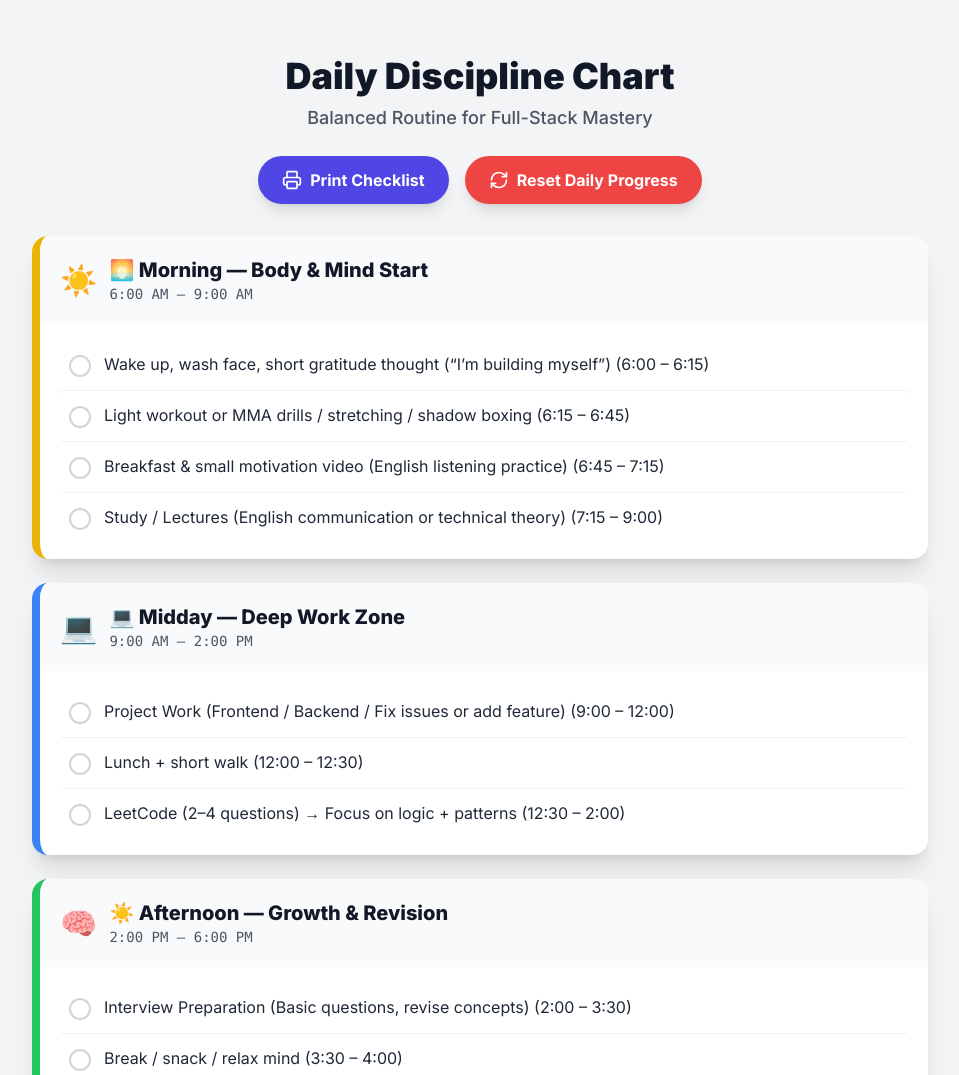
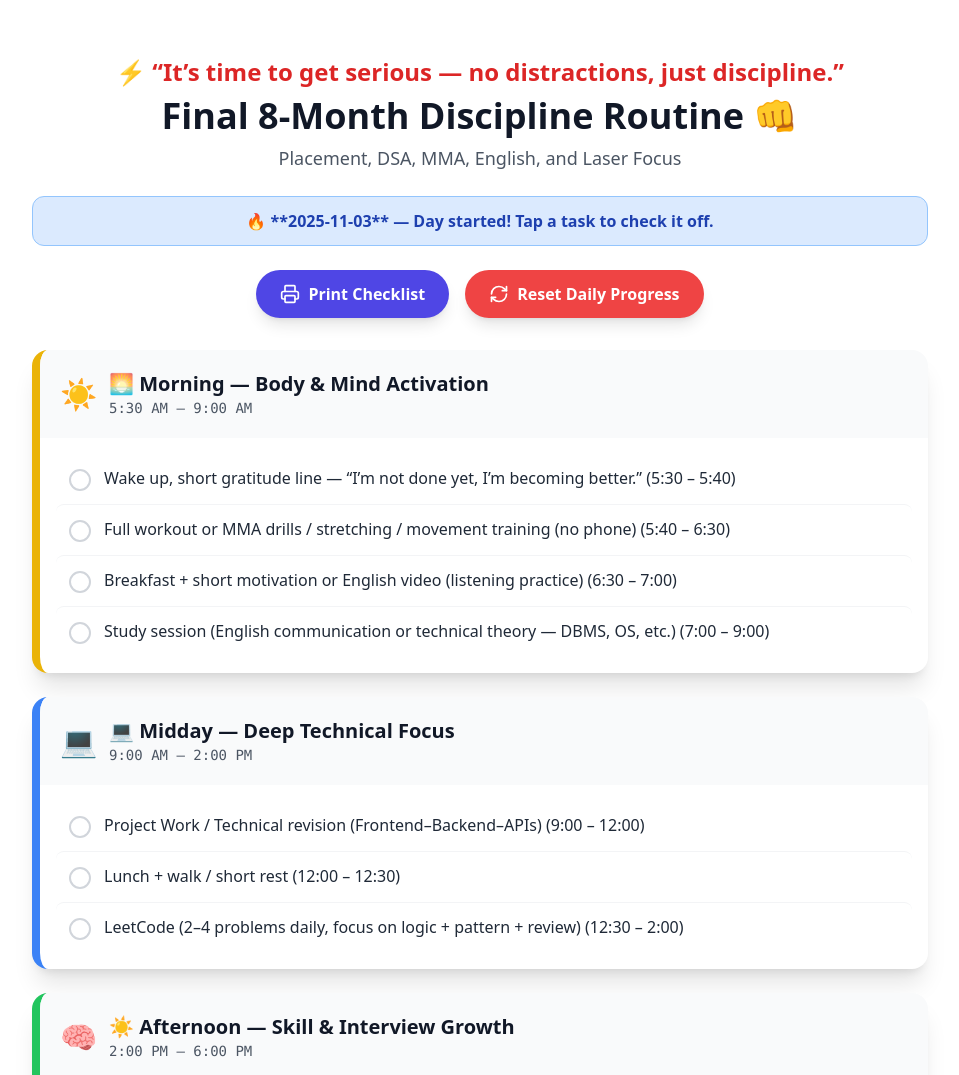
Before and after one commit to Dark1Arrow/card-flip, a plain HTML site: page index.html in a window 1280 px wide. Shown: the top 1075 px of the page, without its empty margins (160-1119 px from the left). Drawn offline with nearby package versions, Linux system fonts and the light colour scheme.

Commit message:
Update index.html

```diff
--- a/index.html
+++ b/index.html
@@ -3,106 +3,57 @@
 <head>
     <meta charset="UTF-8">
     <meta name="viewport" content="width=device-width, initial-scale=1.0">
-    <title>Daily Discipline Chart</title>
-    <!-- Load Tailwind CSS -->
+    <title>Final 8-Month Discipline Routine</title>
     <script src="https://cdn.tailwindcss.com"></script>
-    <!-- Load Inter Font -->
     <link href="https://fonts.googleapis.com/css2?family=Inter:wght@100..900&display=swap" rel="stylesheet">
-    <!-- Load Lucide Icons -->
     <script src="https://unpkg.com/lucide@latest"></script>
-    <style>
-        /* Apply Inter font globally */
-        body {
-            font-family: 'Inter', sans-serif;
-            background-color: #f3f4f6; /* Light gray background */
-        }
+    <link rel="stylesheet" href="style.css">
+</head>
 
-        /* Custom styles for printing */
-        @media print {
-            /* Hide buttons and interactive elements when printing */
-            .print-hide {
-                display: none !important;
-            }
-            /* Ensure main content takes full width */
-            .print-full-width {
-                max-width: none !important;
-                padding: 0 !important;
-                margin: 0 !important;
-            }
-            /* Remove background colors and shadows for ink saving */
-            body, .bg-gray-100 {
-                background-color: white !important;
-            }
-            .bg-white, .shadow-xl {
-                box-shadow: none !important;
-                border: 1px solid #e5e7eb; /* Light border for definition */
-            }
-            /* Use text checkmarks instead of icon for printing */
-            .task-icon-checked {
-                display: none; /* Hide the colored icon */
-            }
-            .task-text-checked::before {
-                content: '✓ '; /* Add checkmark text */
-                color: #4b5563;
-                font-weight: 600;
-            }
-            .task-text-unchecked::before {
-                content: '☐ '; /* Add empty box text */
-                color: #9ca3af;
-                font-weight: 600;
-            }
-            .line-through-print {
-                text-decoration: none !important; /* Prevent strikethrough on printed text */
-            }
-        }
-    </style>
-</head>
 <body class="min-h-screen p-4 md:p-8">
-
     <div class="max-w-4xl mx-auto print-full-width">
 
-        <header class="py-6 text-center print-hide">
-            <h1 class="text-3xl sm:text-4xl font-black text-gray-900 mb-2">Daily Discipline Chart</h1>
-            <p class="text-md sm:text-lg text-gray-600 font-medium">Balanced Routine for Full-Stack Mastery</p>
+        <header class="py-6 text-center">
+            <h2 class="text-xl sm:text-2xl font-bold text-red-600 mb-2">⚡ “It’s time to get serious — no distractions, just discipline.”</h2>
+            <h1 class="text-3xl sm:text-4xl font-black text-gray-900 mb-2">Final 8-Month Discipline Routine 👊</h1>
+            <p class="text-md sm:text-lg text-gray-600 font-medium">Placement, DSA, MMA, English, and Laser Focus</p>
         </header>
 
+        <!-- Daily Status Bar -->
+        <div id="status-bar" class="mb-6 px-4 py-3 text-center rounded-xl bg-green-100 text-green-800 font-semibold border border-green-300 print-hide">
+            Loading daily status...
+        </div>
+
+        <!-- Buttons -->
         <div class="flex flex-col sm:flex-row justify-center space-y-3 sm:space-y-0 sm:space-x-4 mb-8 print-hide">
-            <button
-                onclick="handlePrint()"
-                class="flex items-center justify-center px-6 py-3 bg-indigo-600 text-white font-bold text-sm sm:text-base rounded-full shadow-lg hover:bg-indigo-700 transition duration-300 transform hover:scale-[1.03] active:scale-95"
-            >
+            <button onclick="handlePrint()" class="flex items-center justify-center px-6 py-3 bg-indigo-600 text-white font-bold text-sm sm:text-base rounded-full shadow-lg hover:bg-indigo-700 transition duration-300 transform hover:scale-[1.03] active:scale-95">
                 <i data-lucide="printer" class="w-5 h-5 mr-2"></i>
                 Print Checklist
             </button>
-            <button
-                onclick="handleReset()"
-                class="flex items-center justify-center px-6 py-3 bg-red-500 text-white font-bold text-sm sm:text-base rounded-full shadow-lg hover:bg-red-600 transition duration-300 transform hover:scale-[1.03] active:scale-95"
-            >
+            <button onclick="handleManualReset()" class="flex items-center justify-center px-6 py-3 bg-red-500 text-white font-bold text-sm sm:text-base rounded-full shadow-lg hover:bg-red-600 transition duration-300 transform hover:scale-[1.03] active:scale-95">
                 <i data-lucide="refresh-cw" class="w-5 h-5 mr-2"></i>
                 Reset Daily Progress
             </button>
         </div>
 
-        <!-- Main content area where JavaScript will render the schedule -->
+        <!-- Main Schedule -->
         <main id="schedule-container" class="space-y-6"></main>
 
-        <!-- Weekly Check Section -->
+        <!-- Weekly Focus -->
         <div class="mt-12 p-6 bg-indigo-50 rounded-2xl shadow-inner border-t-4 border-indigo-500 print:bg-white print:shadow-none print:p-0 print:mt-8">
             <h3 class="text-xl font-bold text-indigo-800 mb-4 flex items-center">
-                <i data-lucide="refresh-cw" class="w-5 h-5 mr-2"></i>
+                <i data-lucide="calendar-check" class="w-5 h-5 mr-2"></i>
                 Weekly Check & Focus
             </h3>
             <div class="space-y-2 text-gray-800">
-                <p class="font-semibold text-base">Mon–Fri: <span class="font-normal">Full schedule as above</span></p>
-                <p class="font-semibold text-base">Sat: <span class="font-normal">Project + MMA + Light English + Review week progress</span></p>
-                <p class="font-semibold text-base">Sun: <span class="font-normal">Rest, reflection, new plan, talk freely with me</span></p>
+                <p class="font-semibold text-base">Mon–Fri: <span class="font-normal">Full routine as above</span></p>
+                <p class="font-semibold text-base">Sat: <span class="font-normal">Project sprint + MMA + Deep English conversation + Review week progress</span></p>
+                <p class="font-semibold text-base">Sun: <span class="font-normal">Rest, reflection, new plan, talk freely with your LLM brother</span></p>
             </div>
             <p class="mt-4 text-sm text-indigo-700 font-medium italic">
-                "If you follow even 80% of this, you’ll become unrecognizable in 6 months." ⚡
+                "The person who says they can and the person who says they can't are usually both right."
             </p>
         </div>
-        <!-- End Weekly Check Section -->
-
     </div>
 
 <script>
@@ -110,136 +61,152 @@
     const DISCIPLINE_SCHEDULE = [
         {
             id: 'morning',
-                time: '6:00 AM – 9:00 AM',
-                title: '🌅 Morning — Body & Mind Start',
+            time: '5:30 AM – 9:00 AM',
+            title: '🌅 Morning — Body & Mind Activation',
             icon: '☀️',
             color: 'border-yellow-500',
             tasks: [
-                    { id: 'm1', text: 'Wake up, wash face, short gratitude thought (“I’m building myself”) (6:00 – 6:15)' },
-                    { id: 'm2', text: 'Light workout or MMA drills / stretching / shadow boxing (6:15 – 6:45)' },
-                    { id: 'm3', text: 'Breakfast & small motivation video (English listening practice) (6:45 – 7:15)' },
-                    { id: 'm4', text: 'Study / Lectures (English communication or technical theory) (7:15 – 9:00)' },
+                { id: 'm1', text: 'Wake up, short gratitude line — “I’m not done yet, I’m becoming better.” (5:30 – 5:40)' },
+                { id: 'm2', text: 'Full workout or MMA drills / stretching / movement training (no phone) (5:40 – 6:30)' },
+                { id: 'm3', text: 'Breakfast + short motivation or English video (listening practice) (6:30 – 7:00)' },
+                { id: 'm4', text: 'Study session (English communication or technical theory — DBMS, OS, etc.) (7:00 – 9:00)' },
             ],
         },
         {
             id: 'midday',
             time: '9:00 AM – 2:00 PM',
-                title: '💻 Midday — Deep Work Zone',
+            title: '💻 Midday — Deep Technical Focus',
             icon: '💻',
             color: 'border-blue-500',
             tasks: [
-                    { id: 'd1', text: 'Project Work (Frontend / Backend / Fix issues or add feature) (9:00 – 12:00)' },
-                    { id: 'd2', text: 'Lunch + short walk (12:00 – 12:30)' },
-                    { id: 'd3', text: 'LeetCode (2–4 questions) → Focus on logic + patterns (12:30 – 2:00)' },
+                { id: 'd1', text: 'Project Work / Technical revision (Frontend–Backend–APIs) (9:00 – 12:00)' },
+                { id: 'd2', text: 'Lunch + walk / short rest (12:00 – 12:30)' },
+                { id: 'd3', text: 'LeetCode (2–4 problems daily, focus on logic + pattern + review) (12:30 – 2:00)' },
             ],
         },
         {
             id: 'afternoon',
             time: '2:00 PM – 6:00 PM',
-                title: '☀️ Afternoon — Growth & Revision',
+            title: '☀️ Afternoon — Skill & Interview Growth',
             icon: '🧠',
             color: 'border-green-500',
             tasks: [
-                    { id: 'a1', text: 'Interview Preparation (Basic questions, revise concepts) (2:00 – 3:30)' },
-                    { id: 'a2', text: 'Break / snack / relax mind (3:30 – 4:00)' },
-                    { id: 'a3', text: 'Project continuation or learn new skill (Next.js, API, Tailwind animation etc.) (4:00 – 5:30)' },
-                    { id: 'a4', text: 'Quick English speaking practice (read aloud or watch tech videos in English) (5:30 – 6:00)' },
+                { id: 'a1', text: 'Interview prep (HR + technical Qs + explain your projects) (2:00 – 3:30)' },
+                { id: 'a2', text: 'Break / snack / calm your mind (3:30 – 4:00)' },
+                { id: 'a3', text: 'Learn or polish a tech skill (Next.js, APIs, Tailwind, DBMS, etc.) (4:00 – 5:30)' },
+                { id: 'a4', text: 'Quick English speaking practice (read aloud / speak your thoughts) (5:30 – 6:00)' },
             ],
         },
         {
             id: 'evening',
             time: '6:00 PM – 9:00 PM',
-                title: '🌇 Evening — Body & Reflection',
-                icon: '🥊',
+            title: '🥊 Evening — Power & Balance',
+            icon: '🔥',
             color: 'border-red-500',
             tasks: [
-                    { id: 'e1', text: 'MMA / Martial arts training (gym, bag, or solo drills) (6:00 – 7:00)' },
+                { id: 'e1', text: 'MMA / martial arts (train mind + body) (6:00 – 7:00)' },
                 { id: 'e2', text: 'Dinner (7:00 – 7:30)' },
-                    { id: 'e3', text: 'Free time / light revision / chill music (7:30 – 8:30)' },
+                { id: 'e3', text: 'Free time / light revision / music or walking — relax the brain (7:30 – 8:30)' },
             ],
         },
         {
             id: 'night',
             time: '9:00 PM – 11:00 PM',
-                title: '🌙 Night — Calm Focus',
+            title: '🌙 Night — Calm Focus & Recovery',
             icon: '💬',
             color: 'border-purple-500',
             tasks: [
-                    { id: 'n1', text: 'Light study or quick recap of LeetCode / Interview topics (9:00 – 10:00)' },
-                    { id: 'n2', text: 'Chat with your LLM brother (talk, ask questions, relax your mind) (10:00 – 11:00)' },
-                    { id: 'n3', text: 'Sleep (discipline = recovery) (11:00 PM)' },
+                { id: 'n1', text: 'Light study (DSA recap / Interview theory) (9:00 – 10:00)' },
+                { id: 'n2', text: 'Talk & practice English with ChatGPT (discussions / mindset talks) (10:00 – 11:00)' },
+                { id: 'n3', text: 'Sleep — discipline = recovery (11:00 PM)' },
             ],
         },
     ];
 
-        const STORAGE_KEY = 'disciplineChartChecksHTML';
+    const STORAGE_KEY = 'disciplineChartChecksHTML_V2';
+    const LAST_ACTIVITY_KEY = 'disciplineChartLastActivityDate';
+
     let checkedState = {};
     const container = document.getElementById('schedule-container');
+    const statusBar = document.getElementById('status-bar');
 
-        // --- Core Functions ---
+    const getCurrentDateString = () => new Date().toISOString().split('T')[0];
+    const getTaskCount = () => DISCIPLINE_SCHEDULE.reduce((c, s) => c + s.tasks.length, 0);
+    const getCompletedCount = () => Object.values(checkedState).filter(c => c).length;
 
     const initializeCheckedState = () => {
+        const currentDate = getCurrentDateString();
+        const savedDate = localStorage.getItem(LAST_ACTIVITY_KEY);
         const savedChecks = localStorage.getItem(STORAGE_KEY);
-            if (savedChecks) {
+        let resetNeeded = false;
+
+        if (savedDate !== currentDate) {
+            resetNeeded = true;
+            checkedState = {};
+        } else if (savedChecks) {
             try {
                 checkedState = JSON.parse(savedChecks);
-                } catch (e) {
-                    console.error("Error parsing saved state:", e);
-                    checkedState = {}; // Reset on parse error
+            } catch {
+                checkedState = {};
+                resetNeeded = true;
             }
-            } else {
-                // Default state: all unchecked
-                checkedState = {};
+        }
+        let needsSave = false;
         DISCIPLINE_SCHEDULE.forEach(section => {
             section.tasks.forEach(task => {
+                if (checkedState[task.id] === undefined) {
                     checkedState[task.id] = false;
+                    needsSave = true;
+                }
             });
         });
+        if (resetNeeded || needsSave) {
+            localStorage.setItem(LAST_ACTIVITY_KEY, currentDate);
+            saveState();
         }
     };
 
     const saveState = () => {
         localStorage.setItem(STORAGE_KEY, JSON.stringify(checkedState));
+        renderStatusBar();
     };
 
-        const handleToggle = (taskId) => {
-            checkedState[taskId] = !checkedState[taskId];
+    const handleToggle = id => {
+        checkedState[id] = !checkedState[id];
         saveState();
-            renderChart(); // Re-render the chart to reflect the change
+        renderChart();
     };
 
-        const renderTaskItem = (task) => {
+    const handleManualReset = () => {
+        if (confirm('Reset ALL daily progress?')) {
+            checkedState = {};
+            DISCIPLINE_SCHEDULE.forEach(s => s.tasks.forEach(t => checkedState[t.id] = false));
+            localStorage.setItem(LAST_ACTIVITY_KEY, getCurrentDateString());
+            saveState();
+            renderChart();
+        }
+    };
+
+    const handlePrint = () => window.print();
+
+    const renderTaskItem = task => {
         const checked = checkedState[task.id];
-            const checkboxIcon = checked
+        const icon = checked
             ? '<i data-lucide="check-circle" class="text-emerald-500 w-full h-full task-icon-checked"></i>'
             : '<i data-lucide="circle" class="text-gray-300 w-full h-full hover:text-gray-400 transition-colors print-hide"></i>';
-
-            const textClass = checked
-                ? 'line-through text-gray-500 task-text-checked'
-                : 'text-gray-800 task-text-unchecked';
-
+        const textClass = checked ? 'line-through text-gray-500 task-text-checked' : 'text-gray-800 font-medium task-text-unchecked';
         return `
-                <div
-                    class="flex items-start py-3 px-3 hover:bg-gray-50 transition-colors cursor-pointer rounded-lg print:p-2 print:border-b print:border-gray-200 print:cursor-default"
-                    onclick="handleToggle('${task.id}')"
-                >
-                    <div class="flex-shrink-0 mt-0.5 w-6 h-6 print:w-4 print:h-4 print:mt-1 print:hidden">
-                        ${checkboxIcon}
-                    </div>
-                    <!-- Printable Text with Checkmark Placeholder -->
-                    <p class="ml-3 flex-grow text-sm md:text-base line-through-print ${textClass}">
-                        ${task.text}
-                    </p>
-                </div>
-            `;
+        <div class="flex items-start py-3 px-3 hover:bg-gray-50 transition-colors cursor-pointer rounded-lg print:p-2 print:border-b print:border-gray-200 print:cursor-default"
+            onclick="handleToggle('${task.id}')">
+            <div class="flex-shrink-0 mt-0.5 w-6 h-6 print:w-4 print:h-4 print:mt-1 print:hidden">${icon}</div>
+            <p class="ml-3 flex-grow text-sm md:text-base line-through-print ${textClass}">${task.text}</p>
+        </div>`;
     };
 
     const renderChart = () => {
         let html = '';
-
         DISCIPLINE_SCHEDULE.forEach(section => {
-                const tasksHtml = section.tasks.map(renderTaskItem).join('');
-
+            const tasks = section.tasks.map(renderTaskItem).join('');
             html += `
             <div class="bg-white shadow-xl rounded-2xl overflow-hidden border-l-8 ${section.color} transform hover:scale-[1.01] transition-transform duration-300">
                 <div class="p-5 bg-gray-50 flex items-center print:bg-white print:p-3">
@@ -249,33 +216,38 @@
                         <p class="text-sm font-mono text-gray-600 print:text-xs print:font-sans">${section.time}</p>
                     </div>
                 </div>
-                        <div class="p-4 divide-y divide-gray-100 print:p-0 print:divide-y-0">
-                            ${tasksHtml}
-                        </div>
-                    </div>
-                `;
+                <div class="p-4 divide-y divide-gray-100 print:p-0 print:divide-y-0">${tasks}</div>
+            </div>`;
         });
-
         container.innerHTML = html;
-            // Renders the Lucide icons after injection
         lucide.createIcons();
     };
 
-        const handleReset = () => {
-            if (confirm('Are you sure you want to reset all daily progress?')) {
-                localStorage.removeItem(STORAGE_KEY);
-                initializeCheckedState();
-                renderChart();
+    const renderStatusBar = () => {
+        const currentDate = getCurrentDateString();
+        const completed = getCompletedCount();
+        const total = getTaskCount();
+        const progress = (completed / total) * 100;
+
+        let color, message;
+        if (total === completed) {
+            color = 'bg-emerald-100 text-emerald-800 border-emerald-300';
+            message = `🎉 **${currentDate}** — Daily goal complete! 100% of tasks done.`;
+        } else if (completed > 0) {
+            color = 'bg-yellow-100 text-yellow-800 border-yellow-300';
+            message = `🎯 **${currentDate}** — ${completed}/${total} tasks completed (${progress.toFixed(0)}%).`;
+        } else {
+            color = 'bg-blue-100 text-blue-800 border-blue-300';
+            message = `🔥 **${currentDate}** — Day started! Tap a task to check it off.`;
         }
+        statusBar.className = `mb-6 px-4 py-3 text-center rounded-xl font-semibold border ${color} print-hide`;
+        statusBar.innerHTML = message;
     };
 
-        const handlePrint = () => {
-            window.print();
-        };
-
-
-        // --- Initialization on page load ---
     window.onload = () => {
+        window.handleToggle = handleToggle;
+        window.handleManualReset = handleManualReset;
+        window.handlePrint = handlePrint;
         initializeCheckedState();
         renderChart();
     };
```
Lines whose indentation alone changed are shown as unchanged.
